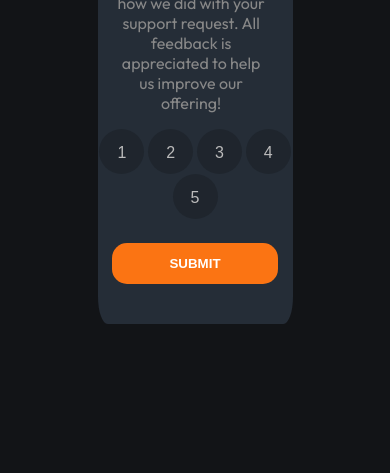
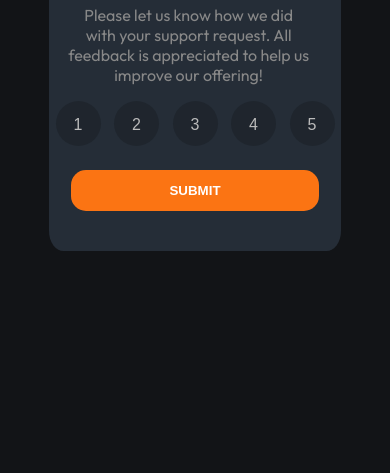
Before and after one commit to sergiopen/Interactive-Rating-Component, a plain HTML site: page index.html in a window 390 px wide. Shown: the part 371-844 px from the top of the page. Drawn offline with Linux system fonts and the light colour scheme.

Commit message:
Add files via upload

```diff
--- a/style.css
+++ b/style.css
@@ -135,7 +135,10 @@ body{
     display: block;
 }
 
-@media screen and (max-width: 600px){
+@media screen and (max-width: 525px){
+    .card{
+        min-width: 75%;
+    }
     .card__container__text{
         margin: 0 1.2rem;
         text-align: center;
```
